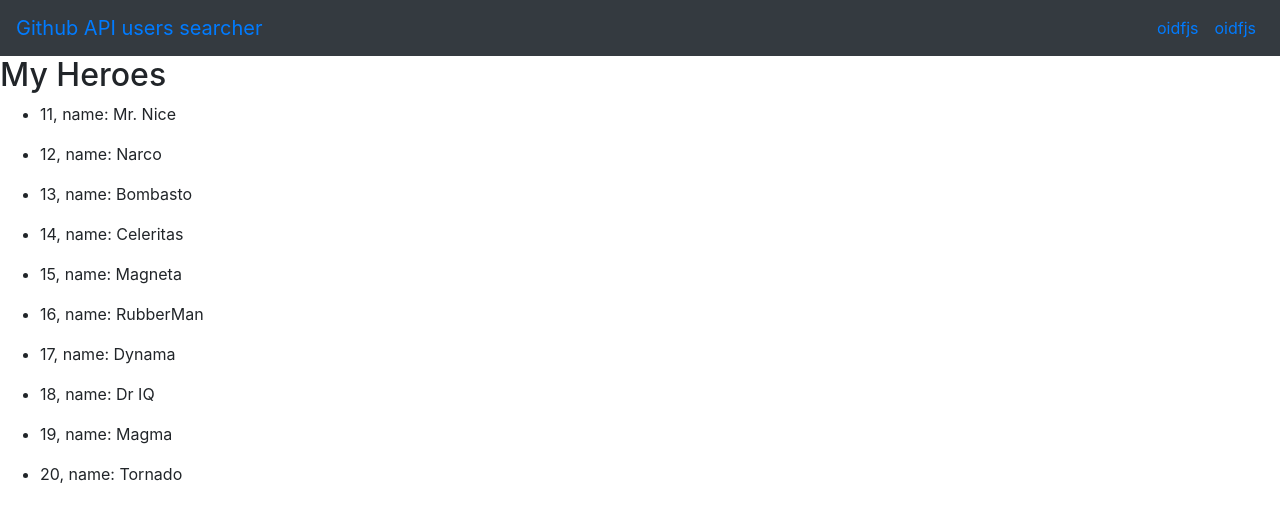
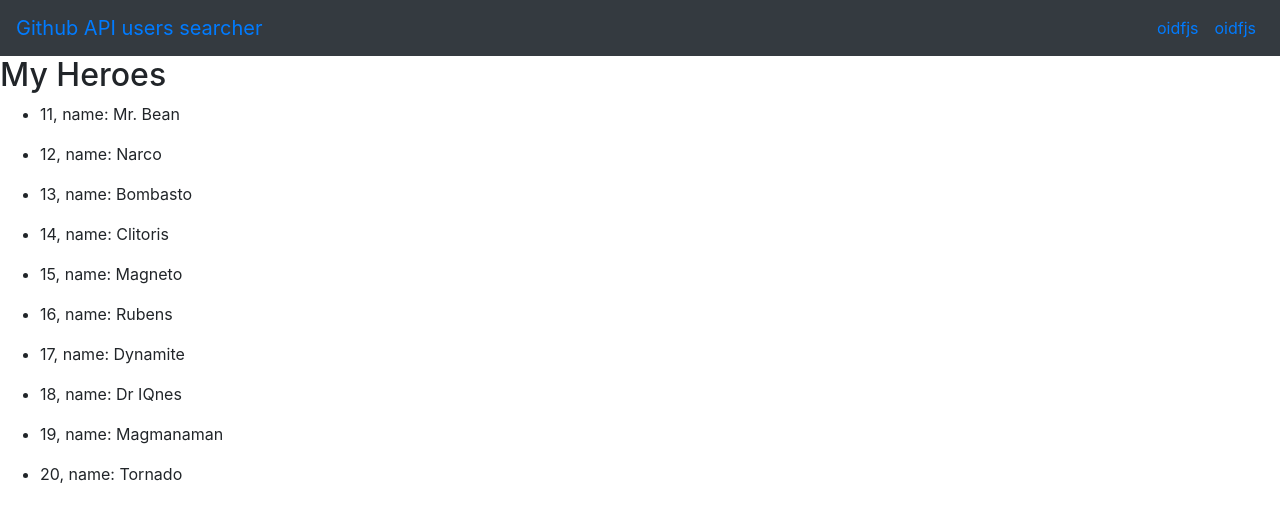
Before and after one commit to Jaguso/searcher-github-api-angular, an Angular app: page / in a window 1280 px wide. Shown: the top 522 px of the page. Built offline with nearby package versions, Linux system fonts and the light colour scheme.

Commit message:
escentially what you need to make the for list

```diff
--- a/src/app/components/heroes/heroes.component.html
+++ b/src/app/components/heroes/heroes.component.html
@@ -1,6 +1,6 @@
 <div>
   <h2>My Heroes</h2>
-  <ul class="heroes">
+  <ul>
     <li *ngFor="let hero of heroes">
       <p>{{hero.id}}, name: {{hero.name}}</p>
     </li>
--- a/src/app/mock-heroes.ts
+++ b/src/app/mock-heroes.ts
@@ -1,14 +1,14 @@
 import { Hero } from './hero';
 
 export const HEROES: Hero[] = [
-    { id: 11, name: 'Mr. Nice' },
+    { id: 11, name: 'Mr. Bean' },
     { id: 12, name: 'Narco' },
     { id: 13, name: 'Bombasto' },
-    { id: 14, name: 'Celeritas' },
-    { id: 15, name: 'Magneta' },
-    { id: 16, name: 'RubberMan' },
-    { id: 17, name: 'Dynama' },
-    { id: 18, name: 'Dr IQ' },
-    { id: 19, name: 'Magma' },
+    { id: 14, name: 'Clitoris' },
+    { id: 15, name: 'Magneto' },
+    { id: 16, name: 'Rubens' },
+    { id: 17, name: 'Dynamite' },
+    { id: 18, name: 'Dr IQnes' },
+    { id: 19, name: 'Magmanaman' },
     { id: 20, name: 'Tornado' }
 ];
```
